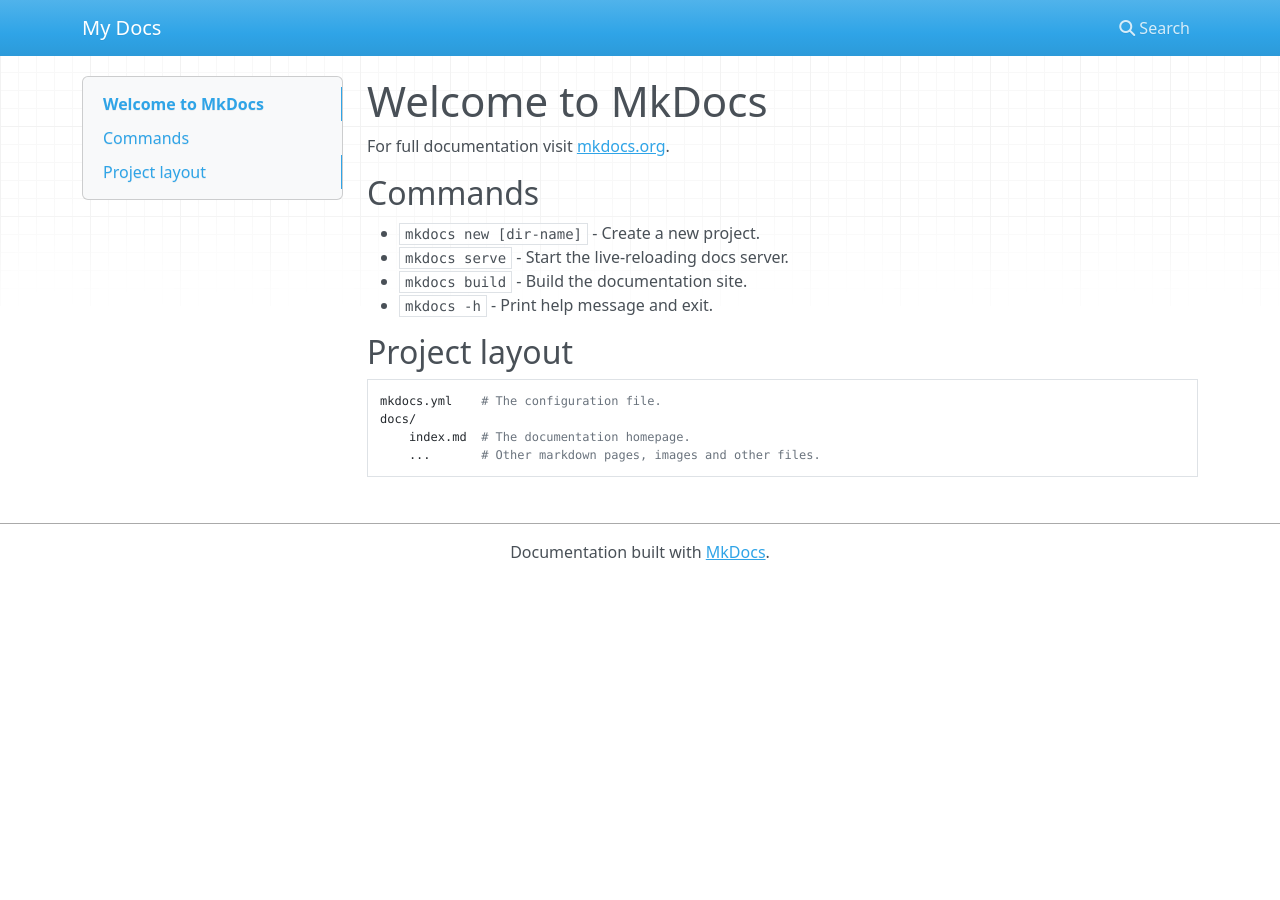
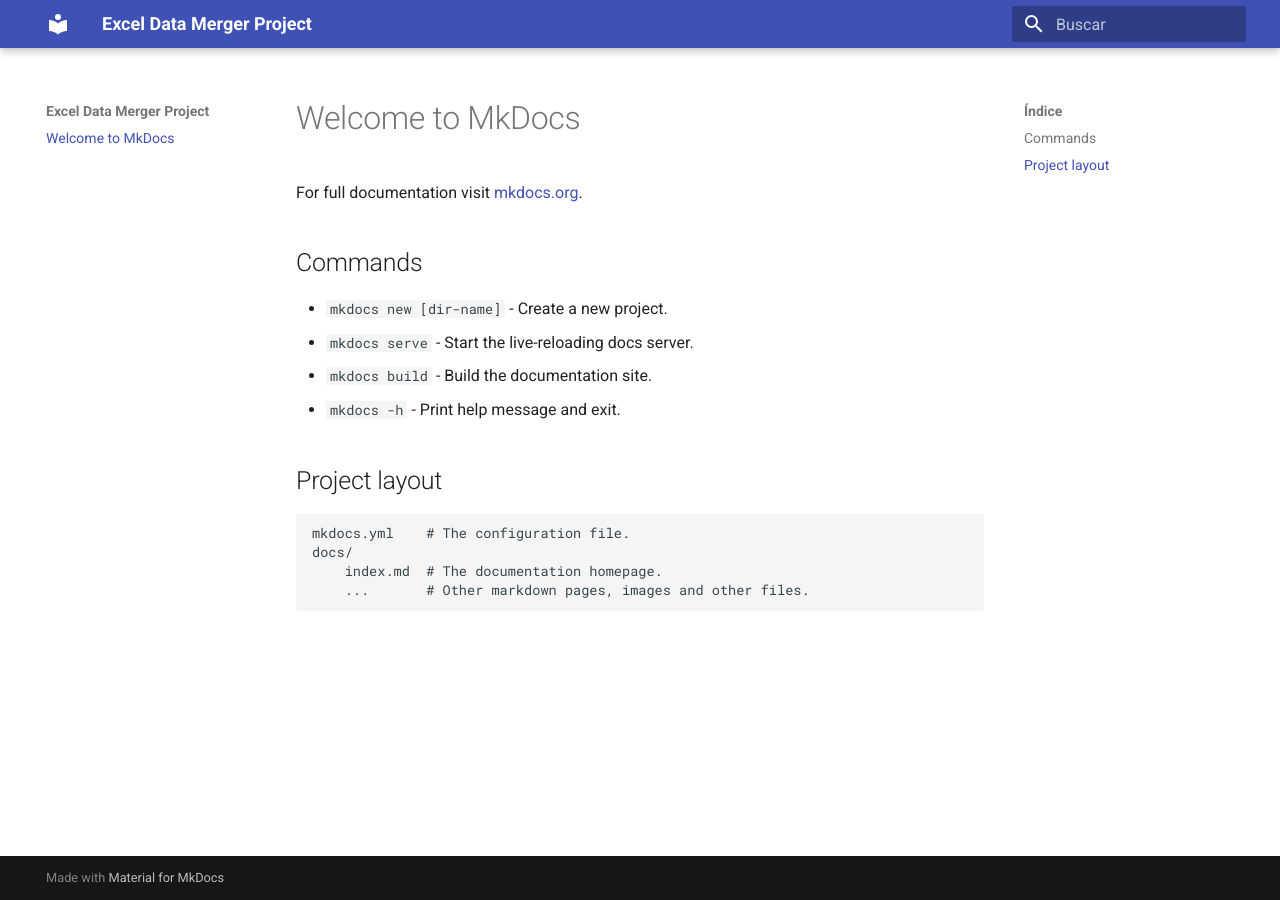
Before and after one commit to Rafael07/excel_data_merger, an MkDocs documentation site: the page built from docs/index.md, in a window 1280 px wide. Built offline with MkDocs 1.6.1 and Material for MkDocs 9.7.7, drawn with Linux system fonts in a browser that asks for light colours; nearby versions of some CDN libraries.

Commit message:
Alterações de docs

```diff
--- a/mkdocs.yml
+++ b/mkdocs.yml
@@ -1 +1,19 @@
-site_name: My Docs
+site_name: Excel Data Merger Project
+theme:
+  name: material
+  pallet:
+    primary: red
+  language: pt
+
+  repo_name: "Rafael07/excel-data-merger"
+  repo_url: "https://github.com/Rafael07/excel-data-merger"
+
+  markdown_extensions:
+    - pymdownx.superfences:
+        custom_fences:
+          - name: mermaid
+            class: language-mermaid
+
+plugins:
+  - search
+  - mkdocstrings
```
Also changed, not shown: README.md (+2 -0 lines).
